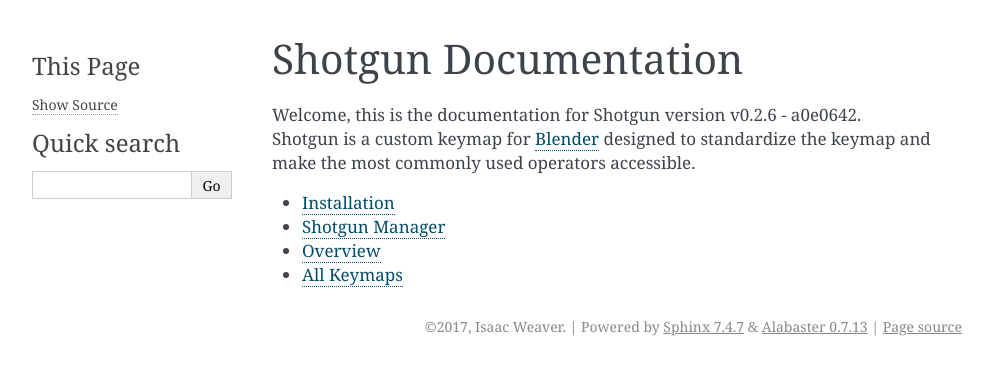
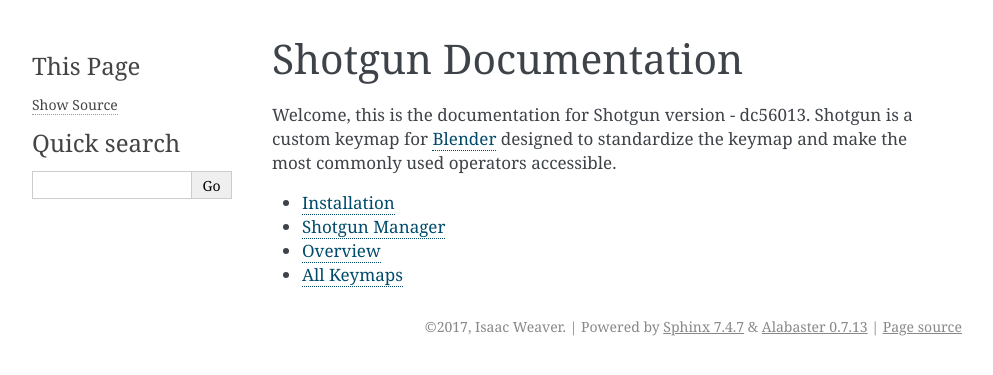
Before and after one commit to wisaac407/shotgun, a Sphinx documentation site: the page built from doc/index.rst, in a window 1280 px wide. Shown: the top 375 px of the page, without its empty margins (148-1141 px from the left). Built offline with Sphinx 7.4.7, drawn with Linux system fonts in a browser that asks for light colours; pages that are not in the unit, such as notebooks, are missing from menus.

```diff
--- a/doc/conf.py
+++ b/doc/conf.py
@@ -17,8 +17,8 @@ project = 'Shotgun'
 copyright = '2017, Isaac Weaver'
 author = 'Isaac Weaver'
 
-version = 'v0.2.6 - a0e0642'
-release = 'v0.2.6 - a0e0642'
+version = ' - dc56013'
+release = ' - dc56013'
 
 intersphinx_mapping = {
     'blender': ('http://docs.blender.org/api/blender_python_api_master/', '../blender_objects.inv')
--- a/doc/index.rst
+++ b/doc/index.rst
@@ -3,7 +3,7 @@
 Shotgun Documentation
 =====================
 
-Welcome, this is the documentation for Shotgun version v0.2.6 - a0e0642.
+Welcome, this is the documentation for Shotgun version  - dc56013.
 Shotgun is a custom keymap for `Blender <http://www.blender.org>`_ designed to standardize the keymap and make the most
 commonly used operators accessible.
 
--- a/doc/keymaps/nodeeditor.rst
+++ b/doc/keymaps/nodeeditor.rst
@@ -248,7 +248,7 @@ Detailed Reference
 
    Search and Add Node
 
-   bpy.ops.node.add_search(use_transform=False, settings=[], type="", node_item='0')
+   bpy.ops.node.add_search(type="", settings=[], use_transform=False, node_item='0')
 
 
    +--------------+--------+
```
Also changed, not shown: doc/shotgun_manager.rst (+8 -0 lines), doc/images/3dview_panel_enabled.png (added), doc/images/3dview_panel_initial.png (added), doc/images/3dview_panel_update.png (added), doc/images/settings.png (added).
